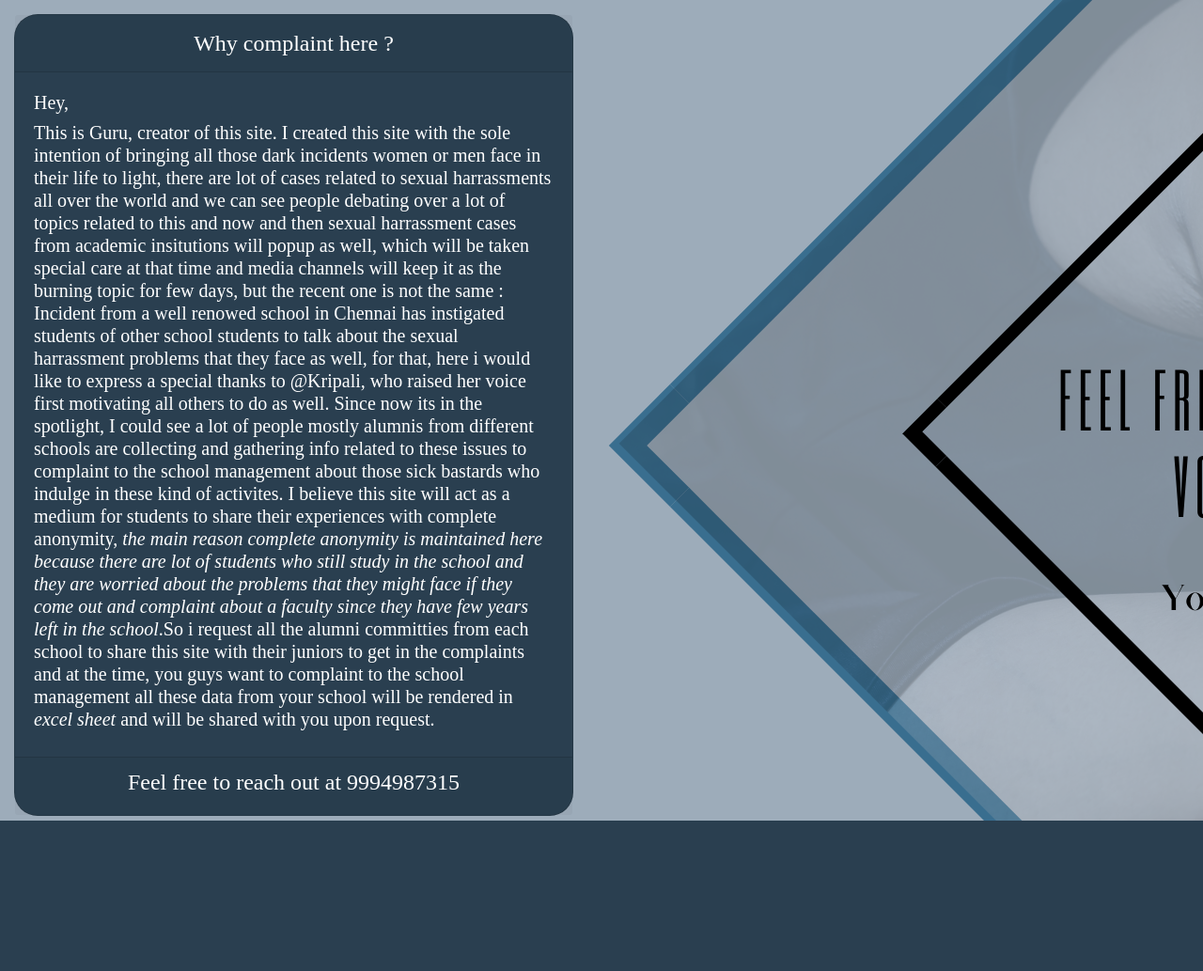
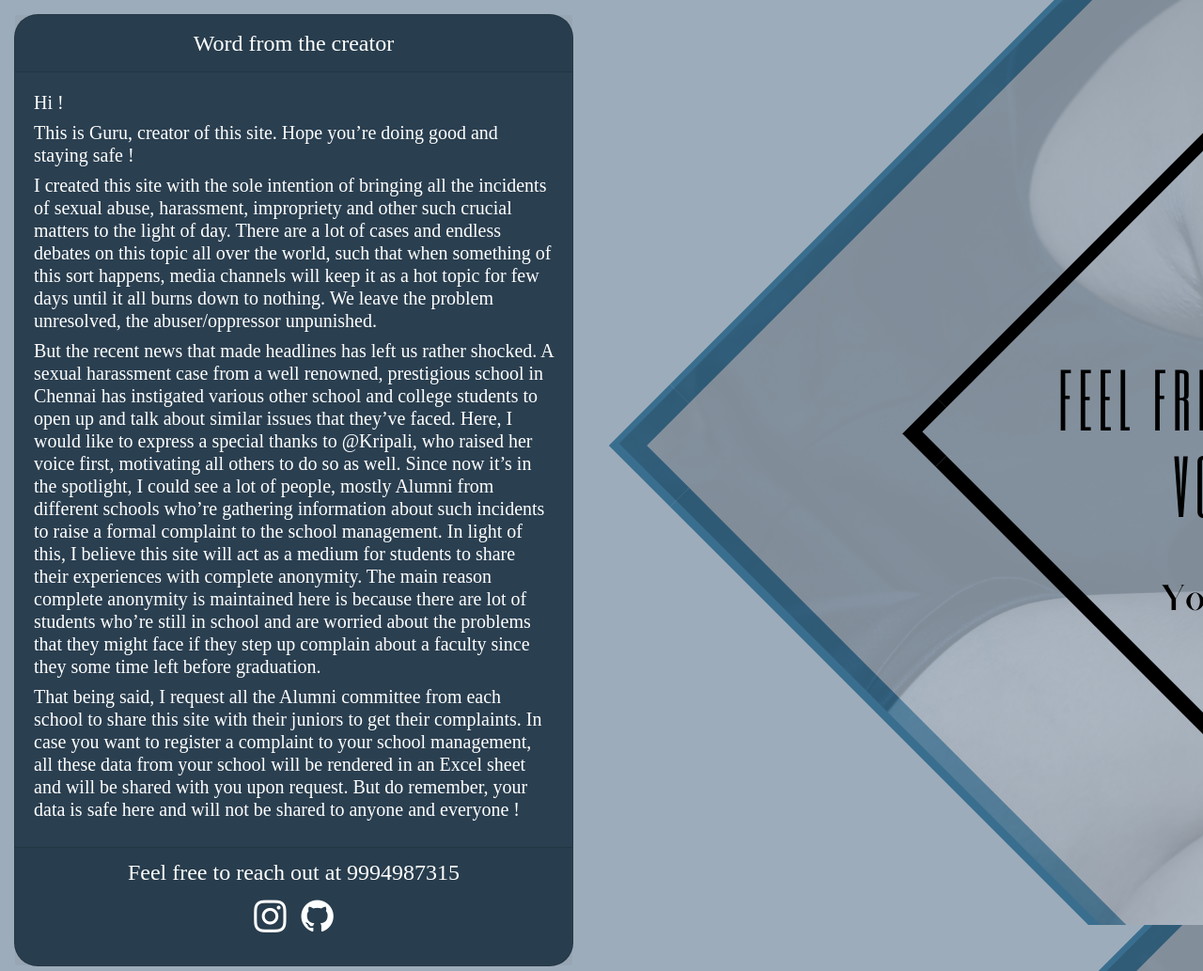
Before and after one commit to Gurupra5ad/culprits-in-school, a Flask app: page /about in a window 1280 px wide. Shown: the part 96-1129 px from the top of the page at 94% size. Before the commit the page ends 969 px from the top, so only its background shows below. Run offline with Flask 2, Linux system fonts and the light colour scheme; some web fonts are replaced.

Commit message:
done with about, complaint, database and form

```diff
--- a/templates/about.html
+++ b/templates/about.html
@@ -4,27 +4,29 @@
     <div class="row">
         <div class="col-lg-6 col-md-12 col-sm-12">
             <div class="card complaint-card">
-                <div class="card-header card-main-font"> Why complaint here ? </div>
+                <div class="card-header card-main-font"> Word from the creator</div>
                 <div class="card-body">
-                    <h5 class="hello-about"> Hey, </h5>
+                    <h5 class="hello-about"> Hi ! </h5>
+                    <h5>This is Guru, creator of this site. Hope you’re doing good and staying safe !</h5>
                     <h5 class="content-about">
-                        This is Guru, creator of this site. I created this site with the sole intention of bringing all those dark incidents
-                        women or men face in their life to light, there are lot of cases related to sexual harrassments all over the world and
-                        we can see people debating over a lot of topics related to this and now and then sexual harrassment cases from academic
-                        insitutions will popup as well, which will be taken special care at that time and media channels will keep it as the burning
-                        topic for few days, but the recent one is not the same : Incident from a well renowed school in Chennai has instigated students
-                        of other school students to talk about the sexual harrassment problems that they face as well, for that, here i would like to express
-                        a special thanks to @Kripali, who raised her voice first motivating all others to do as well. Since now its in the spotlight, I could
-                        see a lot of people mostly alumnis from different schools are collecting and gathering info related to these issues to complaint
-                        to the school management about those sick bastards who indulge in these kind of activites. I believe this site will act as a medium
-                        for students to share their experiences with complete anonymity, <em>the main reason complete anonymity is maintained here because there
-                        are lot of students who still study in the school and they are worried about the problems that they might face if they come out
-                        and complaint about a faculty since they have few years left in the school</em>.So i request all the alumni committies from each school
-                        to share this site with their juniors to get in the complaints and at the time, you guys want to complaint to the school management
-                        all these data from your school will be rendered in <em>excel sheet</em> and will be shared with you upon request.
+                        I created this site with the sole intention of bringing all the incidents of sexual abuse, harassment, impropriety and other such crucial matters to the light of day.
+                        There are a lot of cases and endless debates on this topic all over the world, such that when something of this sort happens, media channels will keep it as a hot topic for few days until it all burns down to nothing.
+                        We leave the problem unresolved, the abuser/oppressor unpunished.
+                    </h5>
+                    <h5 class="content-about">
+                        But the recent news that made headlines has left us rather shocked. A sexual harassment case from a well renowned, prestigious school in Chennai has instigated various other school and college students to open up and talk about similar issues that they’ve faced. Here, I would like to express a special thanks to @Kripali, who raised her voice first, motivating all others to do so as well. Since now it’s in the spotlight, I could see a lot of people, mostly Alumni from different schools who’re gathering information about such incidents to raise a formal complaint to the school management. In light of this, I believe this site will act as a medium for students to share their experiences with complete anonymity. The main reason complete anonymity is maintained here is because there are lot of students who’re still in school and are worried about the problems that they might face if they step up complain about a faculty since they some time left before graduation.
+                    </h5>
+                    <h5 class="content-about">
+                        That being said, I request all the Alumni committee from each school to share this site with their juniors to get their complaints. In case you want to register a complaint to your school management, all these data from your school will be rendered in  an Excel sheet and will be shared with you upon request. But do remember, your data is safe here and will not be shared to anyone and everyone !
+                    </h5>
+
                 </div>
                 <div class="card-footer card-main-font">
                     <h4> Feel free to reach out at 9994987315 </h4>
+                    <ul class="social list-unstyled pt-1">
+                        <li class="twitter" style="display: inline; margin:5px"><a title="Instagram" href="https://www.instagram.com/__itz_guru_here__/"><i class="fa fa-instagram" style="color:#fff; display: inline; font-size:2.5rem"></i></a></li>
+                        <li class="dribbble" style="display: inline; margin:5px"><a title="Github" href="https://github.com/Gurupra5ad"><i class="fa fa-github light" style="color:#fff; font-size:2.5rem"></i></a></li>
+                    </ul>
                 </div>
             </div>
         </div>
--- a/templates/base.html
+++ b/templates/base.html
@@ -12,6 +12,7 @@
     <link href="https://fonts.googleapis.com/css2?family=Bebas+Neue&family=Libre+Baskerville&family=Mate+SC&display=swap" rel="stylesheet">
     <link rel="stylesheet" href="https://cdn.jsdelivr.net/npm/bootstrap@4.6.0/dist/css/bootstrap.min.css"
         integrity="sha384-B0vP5xmATw1+K9KRQjQERJvTumQW0nPEzvF6L/Z6nronJ3oUOFUFpCjEUQouq2+l" crossorigin="anonymous">
+    <link href="https://cdnjs.cloudflare.com/ajax/libs/font-awesome/4.7.0/css/font-awesome.min.css"" rel="stylesheet">
     <link rel="stylesheet" href="{{url_for('static', filename='css/styles.css')}}">
 </head>
 
--- a/templates/complaint.html
+++ b/templates/complaint.html
@@ -16,7 +16,7 @@
                             <p>{{complaints[i].descp}}</p>
                         </div>
                     <div>
-                        <button class="btn btn-danger" src="{{complaints[i].evidence}}">View Evidence</button>
+                        <a class="btn btn-danger" href = "{{complaints[i].evidence}}"> View evidences</a>
                     </div>
                     </div>
                 </div>
```
